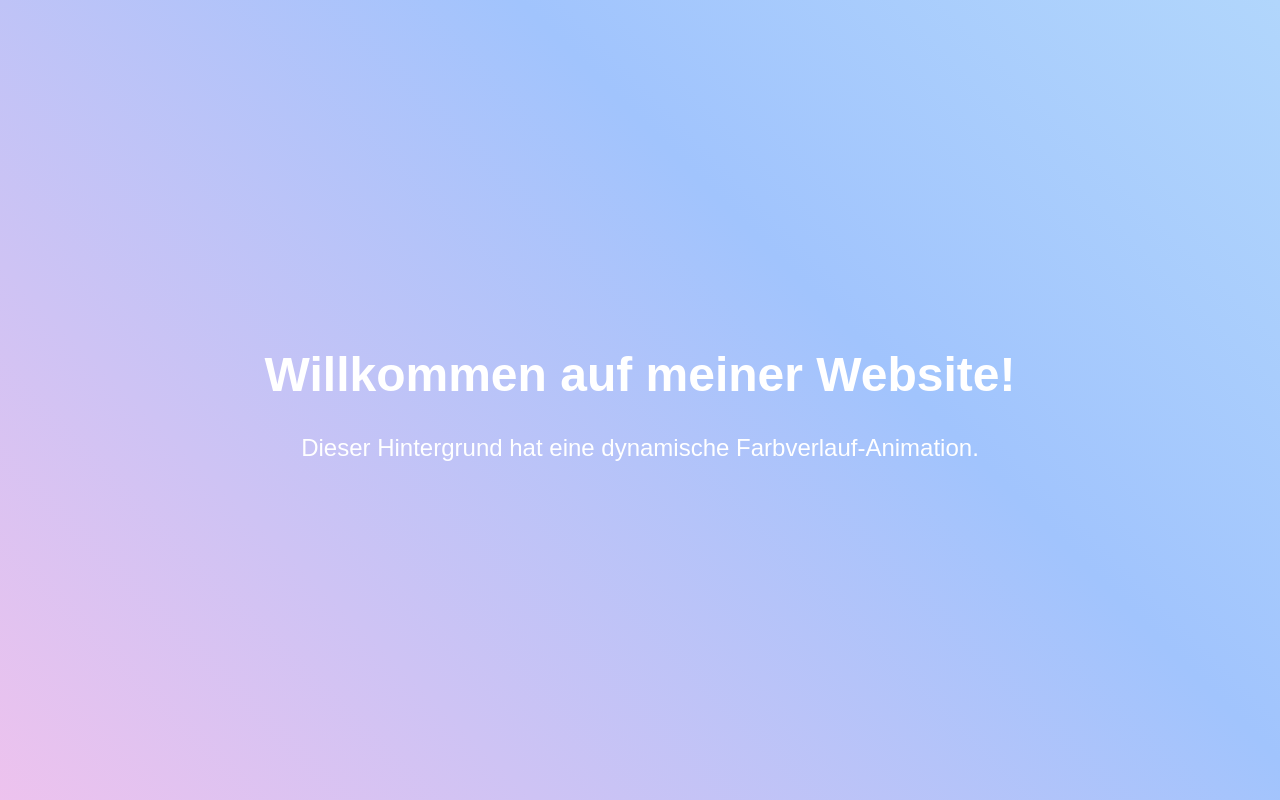
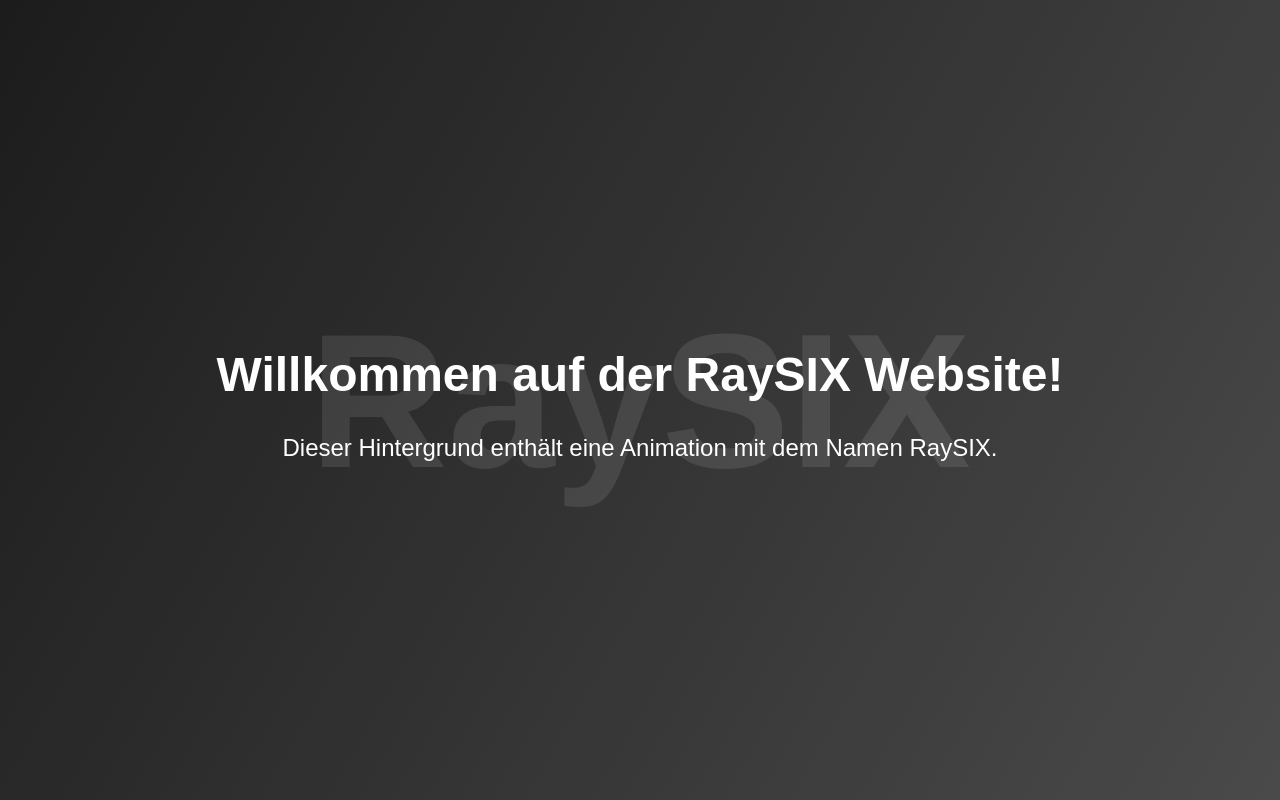
Before and after one commit to Syktox/Syktox.github.io, a plain HTML site: page index.html in a window 1280 px wide. Drawn offline with Linux system fonts and the light colour scheme.

Commit message:
change something

```diff
--- a/index.html
+++ b/index.html
@@ -3,13 +3,16 @@
 <head>
     <meta charset="UTF-8">
     <meta name="viewport" content="width=device-width, initial-scale=1.0">
-    <title>Website mit dynamischem Hintergrund</title>
+    <title>RaySIX Website</title>
     <link rel="stylesheet" href="style.css">
 </head>
 <body>
+    <div class="background-text">
+        RaySIX
+    </div>
     <div class="content">
-        <h1>Willkommen auf meiner Website!</h1>
-        <p>Dieser Hintergrund hat eine dynamische Farbverlauf-Animation.</p>
+        <h1>Willkommen auf der RaySIX Website!</h1>
+        <p>Dieser Hintergrund enthält eine Animation mit dem Namen RaySIX.</p>
     </div>
 </body>
 </html>
--- a/style.css
+++ b/style.css
@@ -8,45 +8,46 @@ body {
     font-family: Arial, sans-serif;
     color: white;
     overflow: hidden;
+    position: relative;
+    background: linear-gradient(120deg, #1c1c1c, #4a4a4a);
 }
 
-/* Dynamischer animierter Hintergrund */
-body::before {
-    content: "";
+/* Dynamischer Hintergrund mit RaySIX-Text */
+.background-text {
     position: absolute;
-    top: 0;
-    left: 0;
-    width: 100%;
-    height: 100%;
-    background: linear-gradient(45deg, #ff9a9e, #fad0c4, #fbc2eb, #a1c4fd, #c2e9fb);
-    background-size: 300% 300%;
-    z-index: -1;
-    animation: gradient 10s ease infinite;
+    top: 50%;
+    left: 50%;
+    transform: translate(-50%, -50%);
+    font-size: 15vw;
+    font-weight: bold;
+    color: rgba(255, 255, 255, 0.1); /* Leicht transparent */
+    z-index: 0;
+    animation: floatingText 10s ease-in-out infinite;
 }
 
-/* Keyframes für die Farbwechsel-Animation */
-@keyframes gradient {
-    0% {
-        background-position: 0% 50%;
+/* Animation für das floatende "RaySIX" */
+@keyframes floatingText {
+    0%, 100% {
+        transform: translate(-50%, -50%) rotate(0deg);
     }
     50% {
-        background-position: 100% 50%;
-    }
-    100% {
-        background-position: 0% 50%;
+        transform: translate(-50%, -50%) rotate(360deg);
     }
 }
 
-/* Inhalt zentriert und gut lesbar */
+/* Stile für den Hauptinhalt */
 .content {
     text-align: center;
     z-index: 1;
+    position: relative;
 }
 
 h1 {
     font-size: 3em;
+    z-index: 1;
 }
 
 p {
     font-size: 1.5em;
+    z-index: 1;
 }
```
